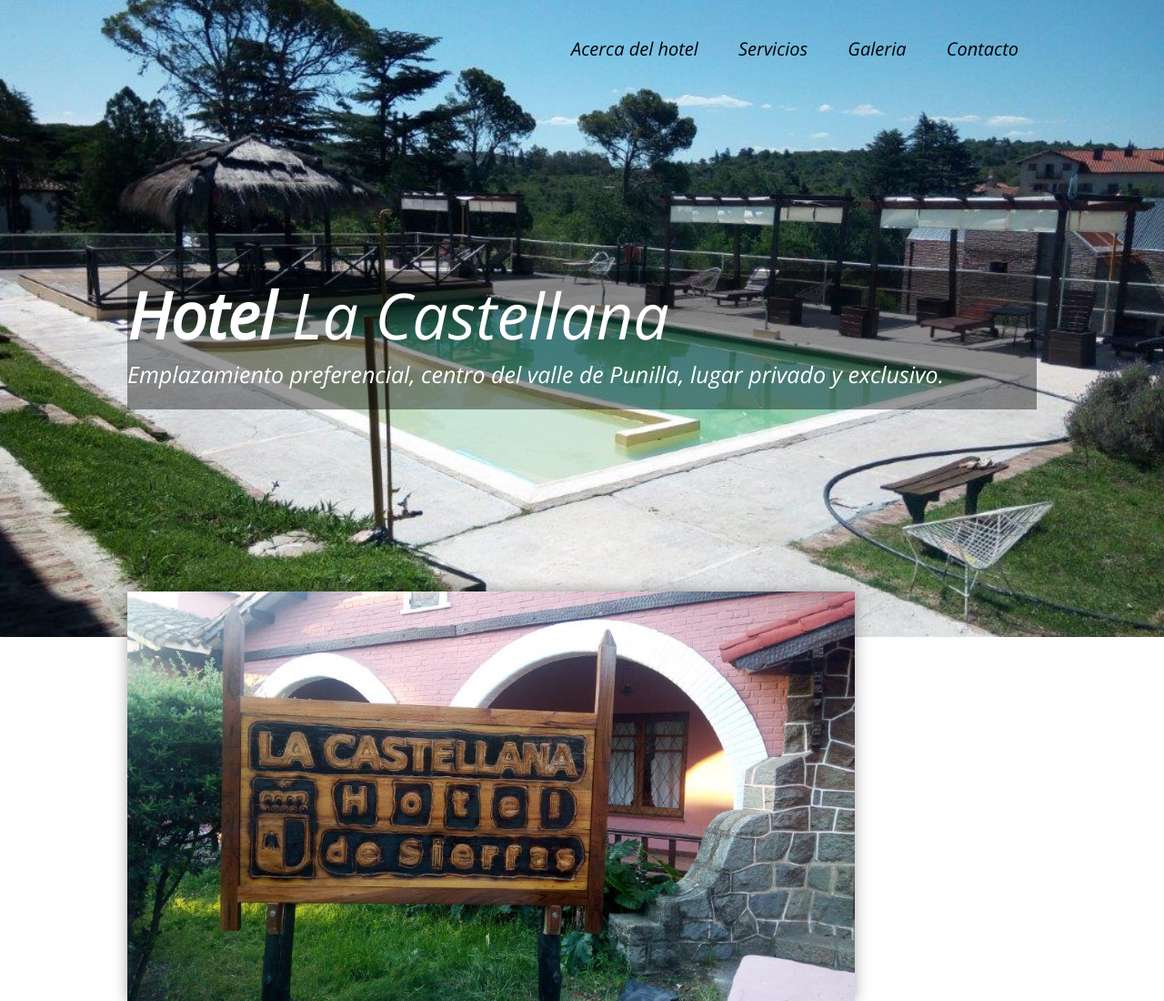
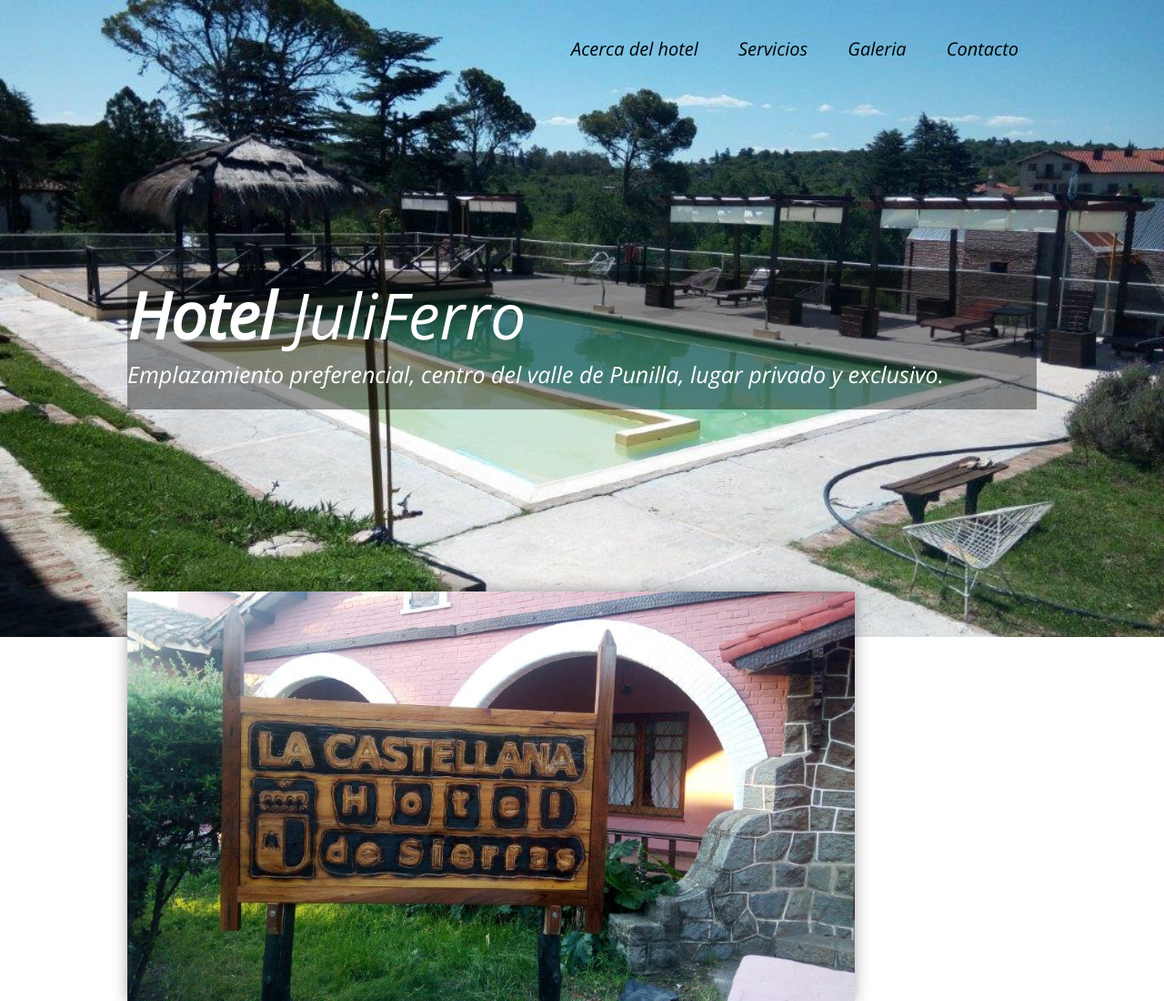
Before and after one commit to RenzoFerronato/LaCastellanaHotel, a plain HTML site: page html/index.html in a window 1280 px wide. Shown: the top 1100 px of the page at 91% size. Drawn offline with nearby package versions, Linux system fonts and the light colour scheme.

Commit message:
cambios h1

```diff
--- a/html/index.html
+++ b/html/index.html
@@ -18,7 +18,7 @@
                 <a href="#" id="btn-ubicacion">Contacto</a>
             </nav>
         <div class="texto">
-            <h1 class="nombre">Hotel <span>La Castellana</span></h1>
+            <h1 class="nombre">Hotel <span>JuliFerro</span></h1>
             <h3>Emplazamiento preferencial, centro del valle de Punilla, lugar privado y exclusivo.</h3>
             <br>
             </div>
```
